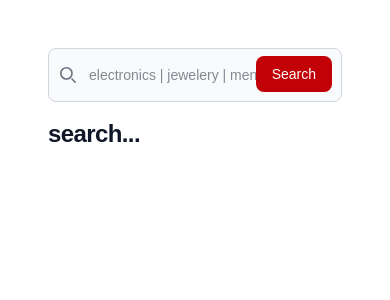
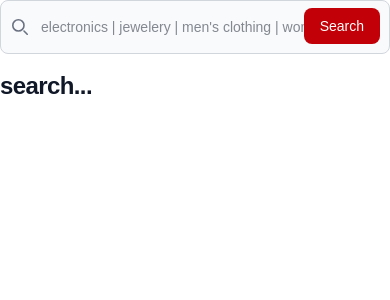
Before and after one commit to vijaykanth1/myproject, a Next.js app: page / in a window 390 px wide. Shown: the top 300 px of the page. Built offline with nearby package versions, Linux system fonts and the light colour scheme.

Commit message:
product listing changes

```diff
--- a/app/listing.tsx
+++ b/app/listing.tsx
@@ -16,10 +16,10 @@ export default function NumberList(line:Product) {
           <h3 className="text-sm text-gray-700">
           <Link href={'product-details/'+line.id}>
               <span aria-hidden="true" className="absolute inset-0"></span>
-              Basic Tee
+            {line.title}
             </Link >
           </h3>
-          <p className="mt-1 text-sm text-gray-500">Black</p>
+          <p className="mt-1 text-sm text-gray-500">${line.price}</p>
         </div>
         <p className="text-sm font-medium text-gray-900"></p>
       </div>
--- a/app/page.tsx
+++ b/app/page.tsx
@@ -7,7 +7,8 @@ import { useState } from "react";
 export type Product = {
 image: string
 title: string
-id: number
+id: number,
+price: number
 }
 export default function Home() {
   const [numbers, setnumbers] = useState<Product[]>([]);
@@ -20,7 +21,7 @@ export default function Home() {
     setsearchkey(ll);
   }
   return (
-    <main className="flex min-h-screen flex-col p-12">
+    <main className="flex min-h-screen flex-col lg:p-12 sm:p-4">
        <Search onsearch={getProducts}/>
     <div className="bg-white pt-4">
       <div className="mx-auto max-w-2xl lg:max-w-7xl">
--- a/app/search.tsx
+++ b/app/search.tsx
@@ -10,7 +10,7 @@ export default function Search({onsearch}) {
         setname('');
     }
     return (
-        <div className="lg:mx-auto max-w-2xl min-w-55 lg:min-w-7xl sm:min-w-80">
+        <div className="lg:mx-auto max-w-2xl min-w-55 lg:min-w-7xl">
             <div className="relative">
                 <div className="absolute inset-y-0 start-0 flex items-center ps-3 pointer-events-none">
                     <svg className="w-4 h-4 text-gray-500 dark:text-gray-400" aria-hidden="true" xmlns="http://www.w3.org/2000/svg" fill="none" viewBox="0 0 20 20">
```
Also changed, not shown: app/globals.css (line endings or trailing spaces).
